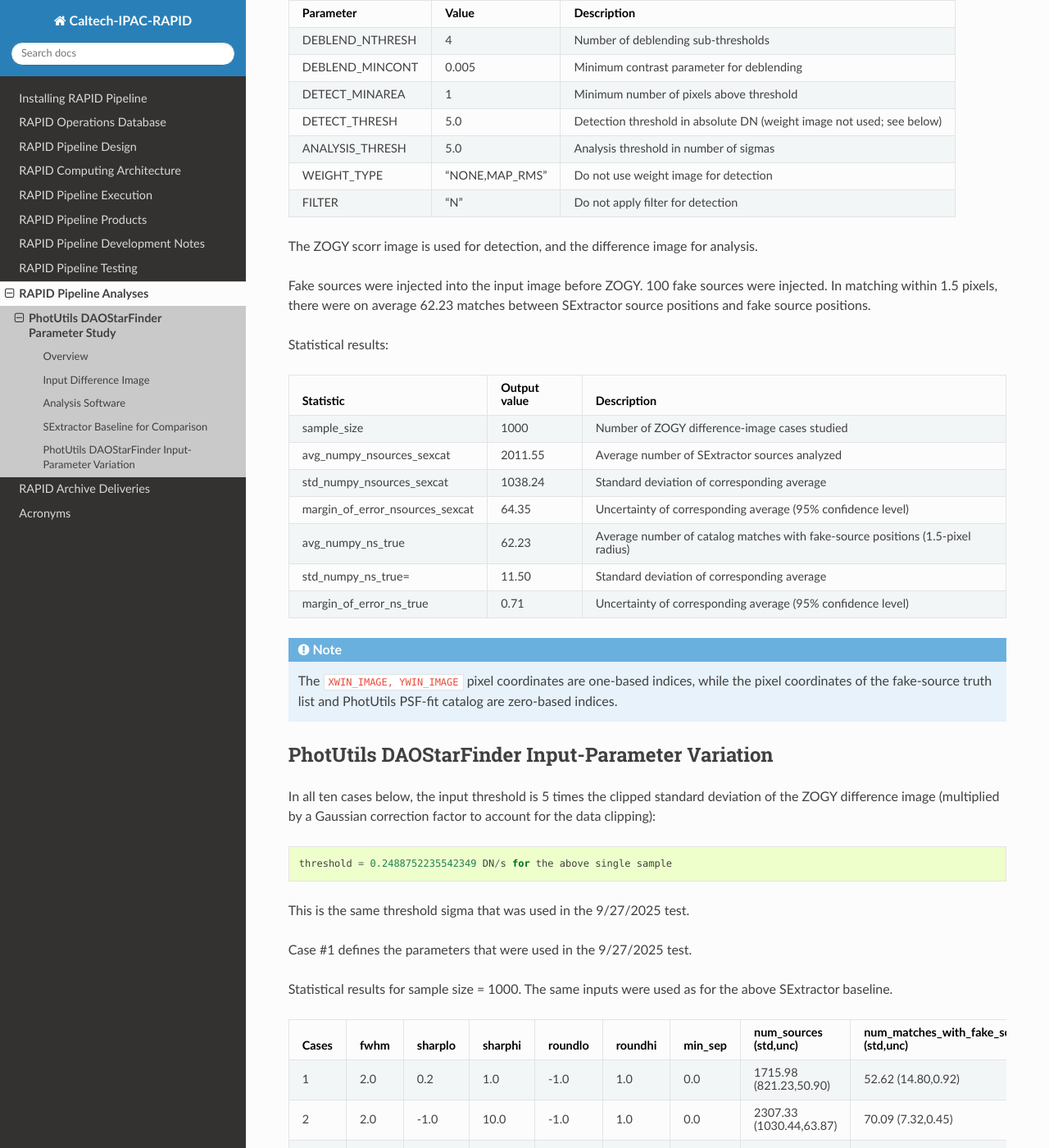
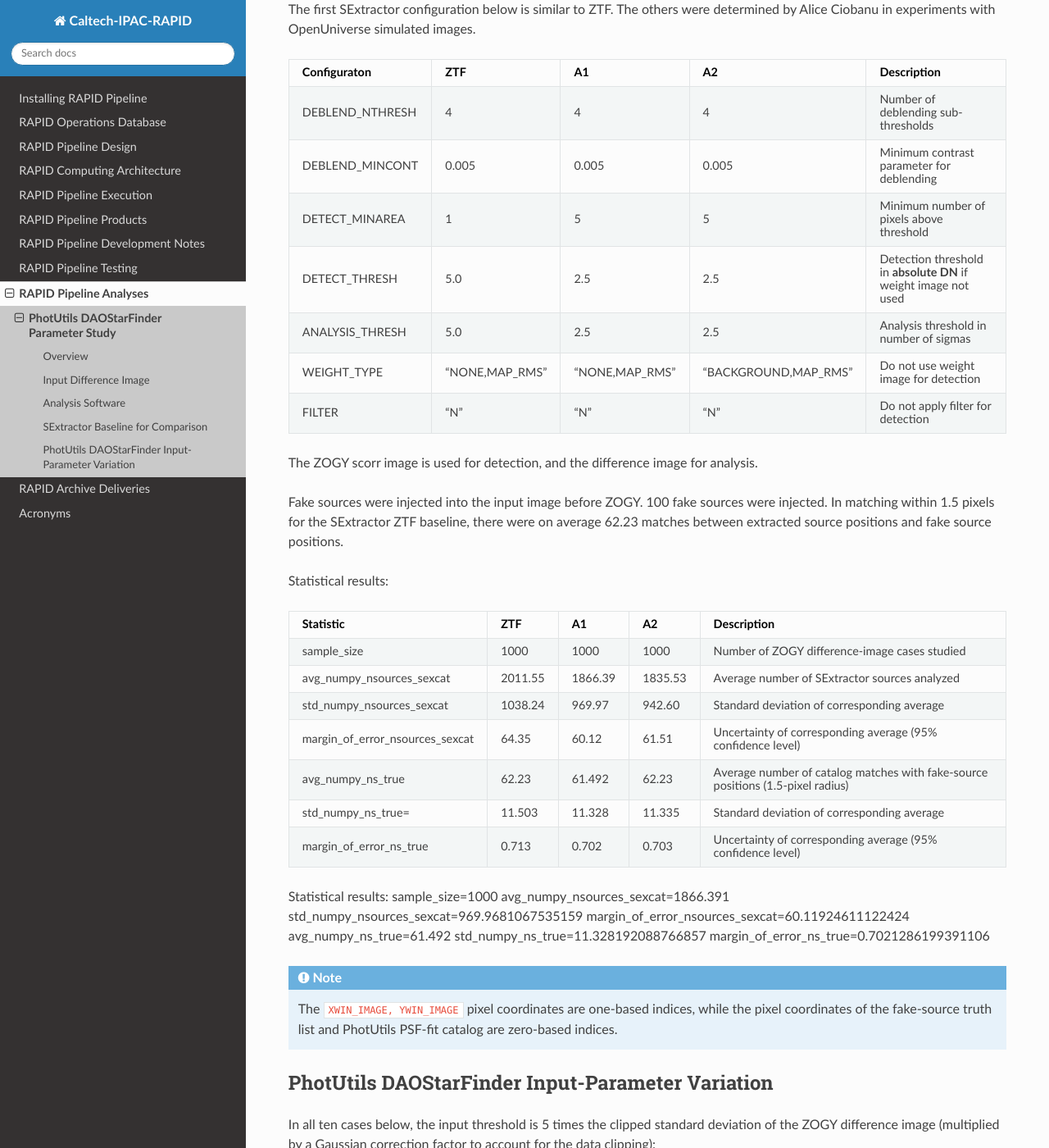
Before and after one commit to Caltech-IPAC/rapid, a Sphinx documentation site: the page built from docs/source/analyses/photutils_daostarfinder_parameters/photutils_daostarfinder_parameters.rst, in a window 1280 px wide and 1400 px high, scrolled down 974 px. Shown: the whole window at 82% size. Built offline with Sphinx 7.4.7 and the Read the Docs theme 3.1.0, drawn with Linux system fonts in a browser that asks for light colours; formulas are drawn with MathJax 3; some of the changed text lies outside the part shown.

Commit message:
Updated with comparisons usings Alice Ciobanu's best SExtractor configurations (two cases).

```diff
--- a/docs/source/analyses/photutils_daostarfinder_parameters/photutils_daostarfinder_parameters.rst
+++ b/docs/source/analyses/photutils_daostarfinder_parameters/photutils_daostarfinder_parameters.rst
@@ -44,38 +44,54 @@ The following scripts are used to download the input data, generate catalogs, an
 SExtractor Baseline for Comparison
 ************************************
 
-The SExtractor configuration is similar to ZTF:
+Three SExtractor configurations were tested.
 
-===============      ===================      =====================================================================
-Parameter                Value                 Description
-===============      ===================      =====================================================================
-DEBLEND_NTHRESH           4                    Number of deblending sub-thresholds
-DEBLEND_MINCONT           0.005                Minimum contrast parameter for deblending
-DETECT_MINAREA            1                    Minimum number of pixels above threshold
-DETECT_THRESH             5.0                  Detection threshold in absolute DN (weight image not used; see below)
-ANALYSIS_THRESH           5.0                  Analysis threshold in number of sigmas
-WEIGHT_TYPE            "NONE,MAP_RMS"          Do not use weight image for detection
-FILTER                 "N"                     Do not apply filter for detection
-===============      ===================      =====================================================================
+The first SExtractor configuration below is similar to ZTF.  The others were determined by Alice Ciobanu in experiments with OpenUniverse simulated images.
+
+===============      ===================      ===================      ======================      ==================================================================
+Configuraton              ZTF                      A1                       A2                     Description
+===============      ===================      ===================      ======================      ==================================================================
+DEBLEND_NTHRESH           4                        4                        4                      Number of deblending sub-thresholds
+DEBLEND_MINCONT           0.005                    0.005                    0.005                  Minimum contrast parameter for deblending
+DETECT_MINAREA            1                        5                        5                      Minimum number of pixels above threshold
+DETECT_THRESH             5.0                      2.5                      2.5                    Detection threshold in **absolute DN** if weight image not used
+ANALYSIS_THRESH           5.0                      2.5                      2.5                    Analysis threshold in number of sigmas
+WEIGHT_TYPE            "NONE,MAP_RMS"           "NONE,MAP_RMS"          "BACKGROUND,MAP_RMS"       Do not use weight image for detection
+FILTER                 "N"                      "N"                     "N"                        Do not apply filter for detection
+===============      ===================      ===================      ======================      ==================================================================
 
 The ZOGY scorr image is used for detection, and the difference image for analysis.
 
 Fake sources were injected into the input image before ZOGY.  100 fake sources were injected.
-In matching within 1.5 pixels, there were on average 62.23 matches between SExtractor source positions and fake source positions.
+In matching within 1.5 pixels for the SExtractor ZTF baseline,
+there were on average 62.23 matches between extracted source positions and fake source positions.
 
 Statistical results:
 
-================================= ======================== ===============================================================================
-Statistic                         Output value             Description
-================================= ======================== ===============================================================================
-sample_size                       1000                     Number of ZOGY difference-image cases studied
-avg_numpy_nsources_sexcat         2011.55                  Average number of SExtractor sources analyzed
-std_numpy_nsources_sexcat         1038.24                  Standard deviation of corresponding average
-margin_of_error_nsources_sexcat   64.35                    Uncertainty of corresponding average (95% confidence level)
-avg_numpy_ns_true                 62.23                    Average number of catalog matches with fake-source positions (1.5-pixel radius)
-std_numpy_ns_true=                11.50                    Standard deviation of corresponding average
-margin_of_error_ns_true           0.71                     Uncertainty of corresponding average (95% confidence level)
-================================= ======================== ===============================================================================
+================================= ======================== ======================== ======================== ===============================================================================
+Statistic                         ZTF                      A1                       A2                       Description
+================================= ======================== ======================== ======================== ===============================================================================
+sample_size                       1000                     1000                     1000                     Number of ZOGY difference-image cases studied
+avg_numpy_nsources_sexcat         2011.55                  1866.39                  1835.53                  Average number of SExtractor sources analyzed
+std_numpy_nsources_sexcat         1038.24                  969.97                   942.60                   Standard deviation of corresponding average
+margin_of_error_nsources_sexcat   64.35                    60.12                    61.51                    Uncertainty of corresponding average (95% confidence level)
+avg_numpy_ns_true                 62.23                    61.492                   62.23                    Average number of catalog matches with fake-source positions (1.5-pixel radius)
+std_numpy_ns_true=                11.503                   11.328                   11.335                   Standard deviation of corresponding average
+margin_of_error_ns_true           0.713                    0.702                    0.703                    Uncertainty of corresponding average (95% confidence level)
+================================= ======================== ======================== ======================== ===============================================================================
+
+
+Statistical results:
+sample_size=1000
+avg_numpy_nsources_sexcat=1866.391
+std_numpy_nsources_sexcat=969.9681067535159
+margin_of_error_nsources_sexcat=60.11924611122424
+avg_numpy_ns_true=61.492
+std_numpy_ns_true=11.328192088766857
+margin_of_error_ns_true=0.7021286199391106
+
+
+
 
 .. note::
     The ``XWIN_IMAGE, YWIN_IMAGE`` pixel coordinates are one-based indices, while the pixel coordinates
@@ -94,7 +110,7 @@ This is the same threshold sigma that was used in the 9/27/2025 test.
 
 Case #1 defines the parameters that were used in the 9/27/2025 test.
 
-Statistical results for sample size = 1000.  The same inputs were used as for the above SExtractor baseline.
+Statistical results for sample size = 1000.  The same inputs were used as for the above SExtractor ZTF baseline.
 
 ===== ==== ======= ======= ======= ======= ======= =============================== ==========================================================
 Cases fwhm sharplo sharphi roundlo roundhi min_sep num_sources (std,unc)           num_matches_with_fake_sources (std,unc)
```
